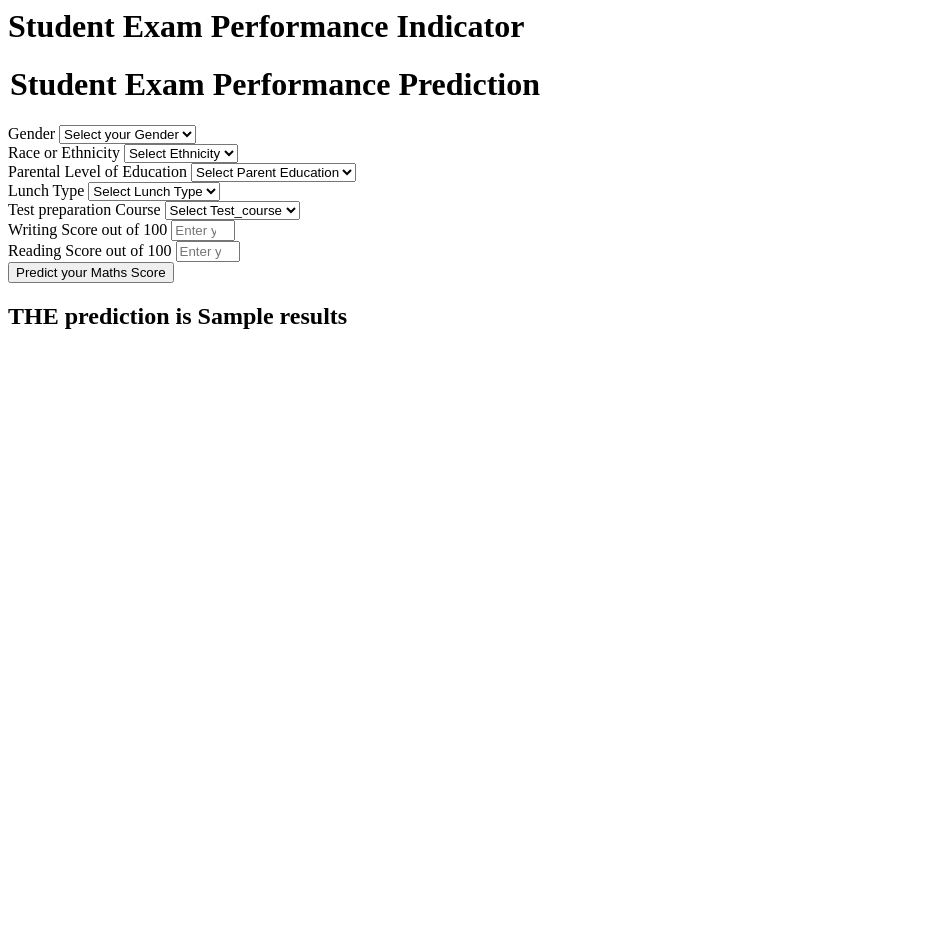
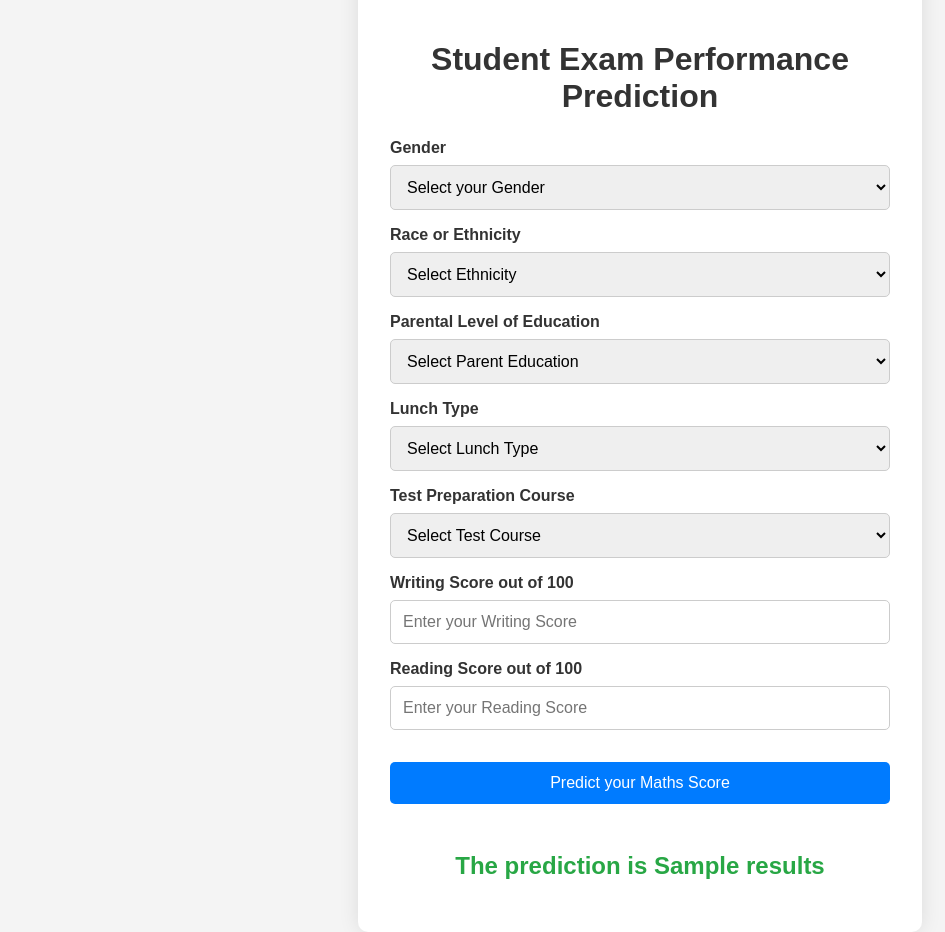
Before and after one commit to Rohit128256/ML_END_TO_END, a Flask app: template templates/home.html in a window 1280 px wide. Shown: the whole page, without its empty margins (0-945 px from the left). Before the commit the page ends 329 px from the top, so only its background shows below. Run offline with Flask 3, Linux system fonts and the light colour scheme; the template is opened without the code that fills it: most values are stand-ins (such as "Sample title", 1, 10 or a date in 2020).

Commit message:
added some small styling on ui

```diff
--- a/templates/home.html
+++ b/templates/home.html
@@ -1,111 +1,156 @@
-<html>
+<!DOCTYPE html>
+<html lang="en">
+<head>
+    <meta charset="UTF-8">
+    <meta name="viewport" content="width=device-width, initial-scale=1.0">
+    <title>Student Exam Performance Indicator</title>
+    <style>
+        body {
+            font-family: Arial, sans-serif;
+            background-color: #f4f4f4;
+            margin: 0;
+            padding: 0;
+            display: flex;
+            justify-content: center;
+            align-items: center;
+            height: 100vh;
+        }
+
+        .login {
+            background-color: #fff;
+            padding: 2rem;
+            border-radius: 10px;
+            box-shadow: 0 0 20px rgba(0, 0, 0, 0.1);
+            max-width: 500px;
+            width: 100%;
+        }
+
+        .login h1 {
+            text-align: center;
+            color: #333;
+            margin-bottom: 1.5rem;
+        }
+
+        .login form {
+            display: flex;
+            flex-direction: column;
+        }
+
+        .login .mb-3 {
+            margin-bottom: 1rem;
+        }
+
+        .login label {
+            font-weight: bold;
+            color: #555;
+            margin-bottom: 0.5rem;
+            display: block;
+        }
+
+        .login select, .login input {
+            padding: 0.75rem;
+            font-size: 1rem;
+            border: 1px solid #ccc;
+            border-radius: 5px;
+            width: 100%;
+            box-sizing: border-box;
+        }
+
+        .login input[type="submit"] {
+            background-color: #007bff;
+            color: #fff;
+            border: none;
+            cursor: pointer;
+            transition: background-color 0.3s ease;
+            margin-top: 1rem;
+        }
+
+        .login input[type="submit"]:hover {
+            background-color: #0056b3;
+        }
+
+        .login h2 {
+            text-align: center;
+            color: #28a745;
+            margin-top: 2rem;
+        }
+
+        .login .form-label {
+            margin-bottom: 0.5rem;
+            display: block;
+            color: #333;
+        }
+
+        .login .placeholder {
+            color: #888;
+        }
+    </style>
+</head>
 <body>
     <div class="login">
         <h1>Student Exam Performance Indicator</h1>
-
         <form action="{{ url_for('predict_datapoint')}}" method="post">
-        <h1>
-            <legend>Student Exam Performance Prediction</legend>
-        </h1>
+            <h1><legend>Student Exam Performance Prediction</legend></h1>
             <div class="mb-3">
                 <label class="form-label">Gender</label>
-            <select class="form-control" name="gender" placeholder="Enter you Gender" required>
+                <select class="form-control" name="gender" placeholder="Enter your Gender" required>
                     <option class="placeholder" selected disabled value="">Select your Gender</option>
-                <option value="male">
-                    Male
-                </option>
-                <option value="female">
-                    Female
-                </option>
+                    <option value="male">Male</option>
+                    <option value="female">Female</option>
                 </select>
             </div>
             <div class="mb-3">
                 <label class="form-label">Race or Ethnicity</label>
-            <select class="form-control" name="ethnicity" placeholder="Enter you ethnicity" required>
+                <select class="form-control" name="ethnicity" placeholder="Enter your ethnicity" required>
                     <option class="placeholder" selected disabled value="">Select Ethnicity</option>
-                <option value="group A">
-                    Group A
-                </option>
-                <option value="group B">
-                    Group B
-                </option>
-                <option value="group C">
-                    Group C
-                </option>
-                <option value="group D">
-                    Group D
-                </option>
-                <option value="group E">
-                    Group E
-                </option>
+                    <option value="group A">Group A</option>
+                    <option value="group B">Group B</option>
+                    <option value="group C">Group C</option>
+                    <option value="group D">Group D</option>
+                    <option value="group E">Group E</option>
                 </select>
             </div>
             <div class="mb-3">
                 <label class="form-label">Parental Level of Education</label>
-            <select class="form-control" name="parental_level_of_education"
-                placeholder="Enter you Parent Education" required>
+                <select class="form-control" name="parental_level_of_education" placeholder="Enter your Parent Education" required>
                     <option class="placeholder" selected disabled value="">Select Parent Education</option>
-                <option value="associate's degree">
-                    associate's degree
-                </option>
-                <option value="bachelor's degree">
-                    bachelor's degree
-                </option>
-                <option value="high school">
-                    high school
-                </option>
-                <option value="master's degree">
-                    master's degree
-                </option>
-                <option value="some college">
-                    some college
-                </option>
-                <option value="some high school">
-                    some high school
-                </option>
+                    <option value="associate's degree">associate's degree</option>
+                    <option value="bachelor's degree">bachelor's degree</option>
+                    <option value="high school">high school</option>
+                    <option value="master's degree">master's degree</option>
+                    <option value="some college">some college</option>
+                    <option value="some high school">some high school</option>
                 </select>
             </div>
             <div class="mb-3">
                 <label class="form-label">Lunch Type</label>
-            <select class="form-control" name="lunch" placeholder="Enter you Lunch" required>
+                <select class="form-control" name="lunch" placeholder="Enter your Lunch" required>
                     <option class="placeholder" selected disabled value="">Select Lunch Type</option>
-                <option value="free/reduced">
-                    free/reduced
-                </option>
-                <option value="standard">
-                    standard
-                </option>
+                    <option value="free/reduced">free/reduced</option>
+                    <option value="standard">standard</option>
                 </select>
             </div>
             <div class="mb-3">
-            <label class="form-label">Test preparation Course</label>
-            <select class="form-control" name="test_preparation_course" placeholder="Enter you Course"
-                required>
-                <option class="placeholder" selected disabled value="">Select Test_course</option>
-                <option value="none">
-                    None
-                </option>
-                <option value="completed">
-                    Completed
-                </option>
+                <label class="form-label">Test Preparation Course</label>
+                <select class="form-control" name="test_preparation_course" placeholder="Enter your Course" required>
+                    <option class="placeholder" selected disabled value="">Select Test Course</option>
+                    <option value="none">None</option>
+                    <option value="completed">Completed</option>
                 </select>
             </div>
             <div class="mb-3">
                 <label class="form-label">Writing Score out of 100</label>
-            <input class="form-control" type="number" name="reading_score"
-                placeholder="Enter your Reading score" min='0' max='100' />
+                <input class="form-control" type="number" name="writing_score" placeholder="Enter your Writing Score" min='0' max='100' required />
             </div>
             <div class="mb-3">
                 <label class="form-label">Reading Score out of 100</label>
-            <input class="form-control" type="number" name="writing_score"
-                placeholder="Enter your Reading Score" min='0' max='100' />
+                <input class="form-control" type="number" name="reading_score" placeholder="Enter your Reading Score" min='0' max='100' required />
             </div>
             <div class="mb-3">
-            <input class="btn btn-primary" type="submit" value="Predict your Maths Score" required />
+                <input class="btn btn-primary" type="submit" value="Predict your Maths Score" />
             </div>
         </form>
-    <h2>
-       THE  prediction is {{results}}
-    </h2>
-   <body>
+        <h2>The prediction is {{results}}</h2>
+    </div>
+</body>
 </html>
```
Lines whose indentation alone changed are shown as unchanged.
